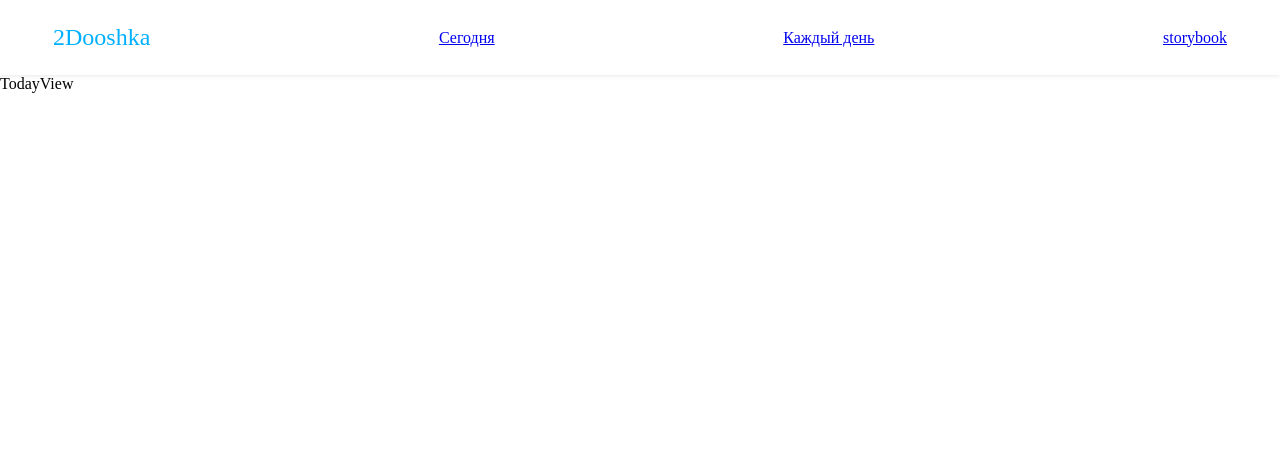
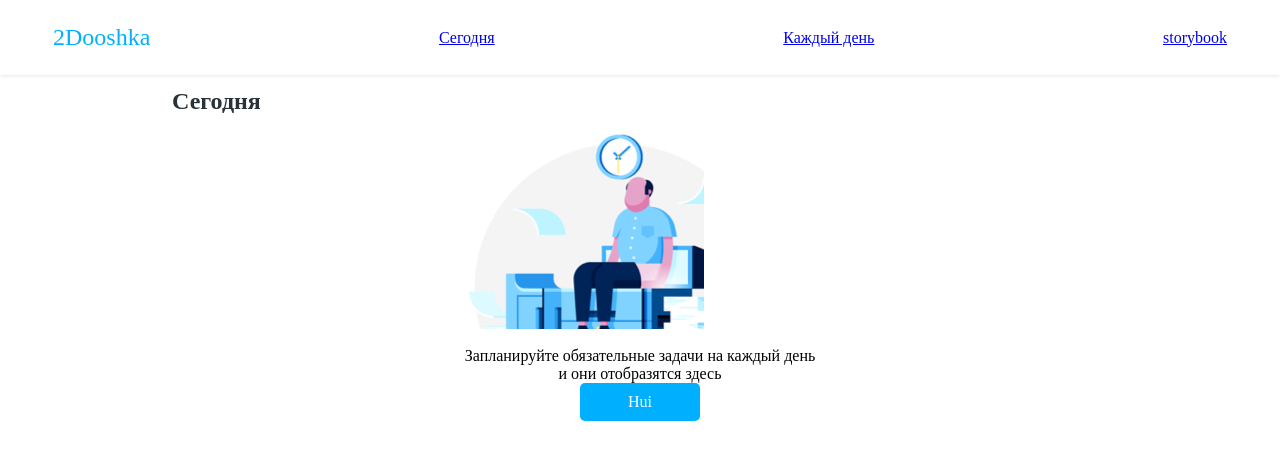
Before and after one commit to ermo4enkov/2dooshka, a React app: page / in a window 1280 px wide. Shown: the top 460 px of the page. Built offline with nearby package versions, Linux system fonts and the light colour scheme; the HTML template or start-up script is replaced by a standard one.

Commit message:
Doesn't work image loader

```diff
--- a/src/assets/scss/default.scss
+++ b/src/assets/scss/default.scss
@@ -11,3 +11,8 @@ ul{
   padding: 0;
   margin: 0;
 }
+
+.conteiner{
+  margin: 0 auto;
+  max-width: 936px;
+}
--- a/src/assets/scss/styles.scss
+++ b/src/assets/scss/styles.scss
@@ -3,6 +3,7 @@
 @import "../../views/storyBookView/storybook";
 @import "../../blocks/colorspallet/colorspallet";
 @import "../../blocks/header/header";
+@import "../../blocks/introduction/introduction";
 @import "../../components/logo/logo";
 
 @import "./animation";
--- /dev/null
+++ b/src/blocks/introduction/index.tsx
@@ -0,0 +1 @@
+export { default } from "./introduction";
--- /dev/null
+++ b/src/blocks/introduction/introduction.scss
@@ -0,0 +1,14 @@
+.introduction{
+    display: block;
+    margin: 0 auto;
+    max-width: 360px;
+    text-align: center;
+
+    &__logo{
+        width: 244px;
+        height: 200px;
+        display: block;
+        margin-bottom: 18px;
+        background-image: url("./../images/empty.png");
+    }
+}
--- /dev/null
+++ b/src/blocks/introduction/introduction.tsx
@@ -0,0 +1,22 @@
+import * as React from "react";
+import Button from "../../components/button";
+
+
+
+export class Introduction extends React.Component {
+    constructor(props) {
+        super(props);
+    }
+    render() {
+
+        return(
+            <div className="introduction">
+                <div className="introduction__logo"></div>
+                <div className="introduction__text">Запланируйте обязательные задачи на каждый день и они отобразятся здесь</div>
+                <Button text="Hui"></Button>
+            </div>
+        );
+    }
+};
+
+export default Introduction;
--- a/src/views/todayView/todayView.tsx
+++ b/src/views/todayView/todayView.tsx
@@ -1,4 +1,5 @@
 import * as React from "react";
+import  Introduction from "../../blocks/introduction";
 
 export class TodayView extends React.Component {
     constructor(props) {
@@ -8,7 +9,10 @@ export class TodayView extends React.Component {
     render() {
 
         return(
-            <div>TodayView</div>
+            <div className="conteiner">
+                <h1 className="title">Сегодня</h1>
+                <Introduction/>
+            </div>
         );
     }
 }
--- a/webpack.config.js
+++ b/webpack.config.js
@@ -62,6 +62,10 @@ webpackConfig = {
                     },
                 ],
             },
+            // {
+            //     test: /\.(png|jpg)$/,
+            //     loader: 'file-loader'
+            // },
 
         ]
     },
```
Also changed, not shown: src/assets/images/empty.png (added), 5 other files (tests, documents, lock files or other folders).
